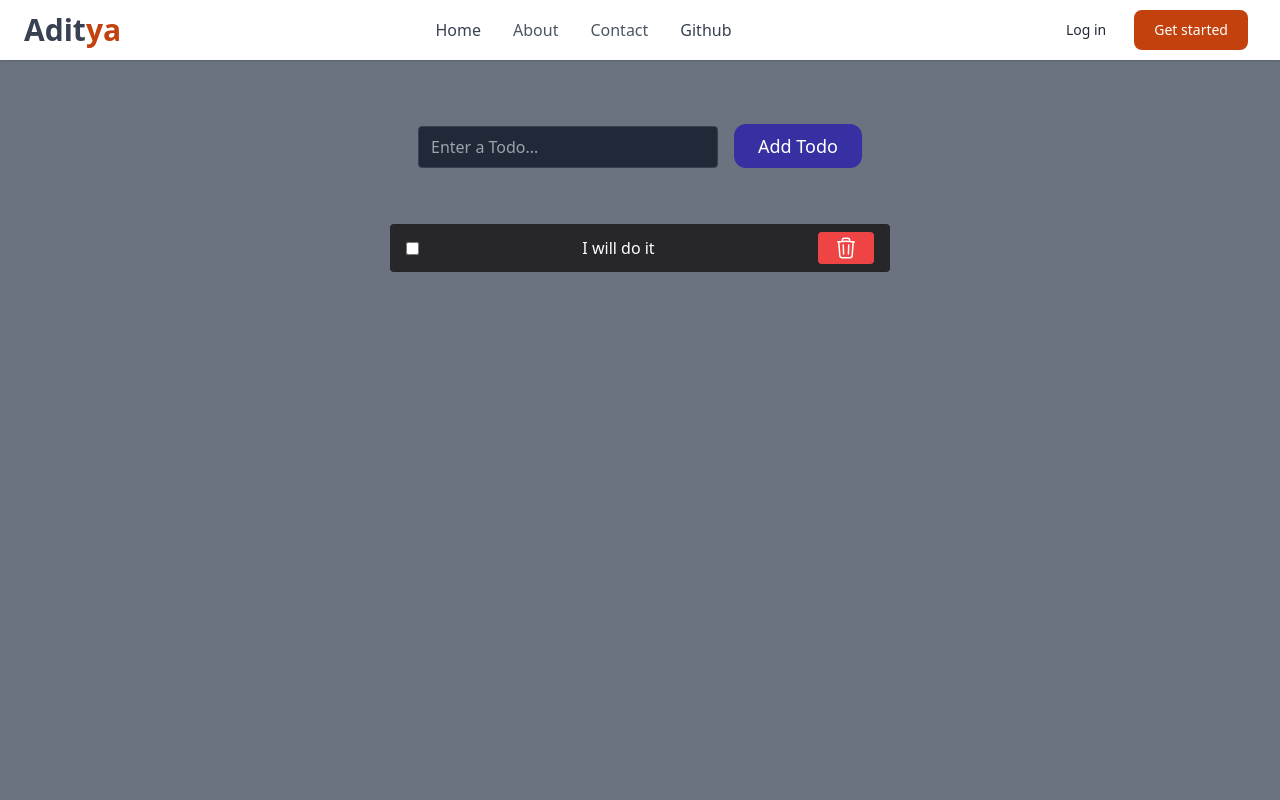
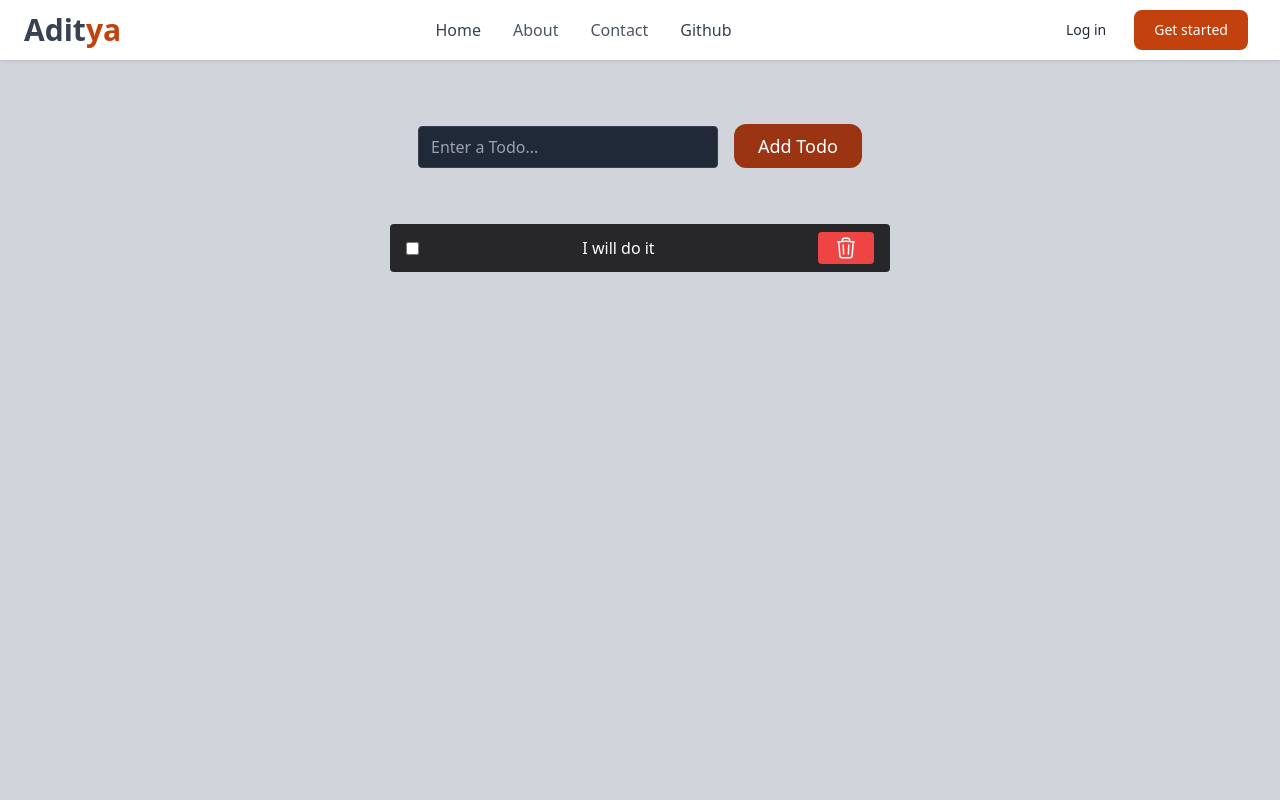
Before and after one commit to aditya-k-maurya/React-Mini-Proj, a React (Vite) app: page /reduxtodo in a window 1280 px wide. Shown: the top 800 px of the page. Built offline with nearby package versions, Linux system fonts and the light colour scheme.

Commit message:
debug redux-todo

```diff
--- a/src/components/To-do-Redux/AddTodo.jsx
+++ b/src/components/To-do-Redux/AddTodo.jsx
@@ -21,14 +21,14 @@ function AddTodo() {
 		>
 			<input
 				type="text"
-				className="bg-gray-800 w-[300px] rounded border border-gray-700 focus:border-indigo-500 focus:ring-2 focus:ring-indigo-900 text-base outline-none text-gray-100 py-1 px-3 leading-8 transition-colors duration-200 ease-in-out"
+				className="bg-gray-800 w-[300px] rounded border border-gray-700 focus:border-orange-500 focus:ring-2 focus:ring-orange-900 text-base outline-none text-gray-100 py-1 px-3 leading-8 transition-colors duration-200 ease-in-out"
 				placeholder="Enter a Todo..."
 				value={input}
 				onChange={(e) => setInput(e.target.value)}
 			/>
 			<button
 				type="submit"
-				className="text-white ml-4 bg-indigo-800 border-0 py-2 px-6 focus:outline-none hover:bg-indigo-900 rounded-xl text-lg"
+				className="text-white ml-4 bg-orange-800 border-0 py-2 px-6 focus:outline-none hover:bg-orange-900 rounded-xl text-lg"
 			>
 				Add Todo
 			</button>
--- a/src/components/To-do-Redux/ReduxTodo.jsx
+++ b/src/components/To-do-Redux/ReduxTodo.jsx
@@ -7,7 +7,7 @@ import { store } from "../../app/store";
 function ReduxTodo() {
 	return (
 		<Provider store={store}>
-			<div className="min-h-screen p-4 bg-gray-500">
+			<div className="min-h-screen p-4 bg-gray-300">
 				<AddTodo />
 				<Todos />
 			</div>
--- a/src/components/To-do-Redux/Todos.jsx
+++ b/src/components/To-do-Redux/Todos.jsx
@@ -1,14 +1,15 @@
 import React, { useState } from "react";
 import { useSelector, useDispatch } from "react-redux";
-import { removeTodo, toggleTodo,updateTodo } from "../../feature/todo/todoSlice";
+import {
+	removeTodo,
+	toggleTodo,
+	updateTodo,
+} from "../../feature/todo/todoSlice";
 
 function Todos() {
-  const [completed, setCompleted] = useState(false)
 	// useSelector is method which have state parameter which get values from store
 	const todos = useSelector((state) => state.todos);
 	const dispatch = useDispatch();
-
-
 
 	return (
 		<>
@@ -18,14 +19,22 @@ function Todos() {
 						className={`m-auto mt-4 flex max-w-[500px]  justify-between items-center bg-zinc-800 px-4 py-2 rounded`}
 						key={todo.id}
 					>
-            <input type="checkbox"
+						<input
+							type="checkbox"
 							checked={todo.completed}
 							onChange={() => {
-                dispatch(toggleTodo(todo.id))
+								dispatch(toggleTodo(todo.id));
 							}}
 						/>
 
-            <div className={`${todo.completed?"text-gray-500 line-through":"text-white"}`}>{todo.text}</div>
+						<div
+							className={`${
+								todo.completed ? "text-gray-500 line-through" : "text-white"
+							}`}
+						>
+							{todo.text}
+            </div>
+
 						<button
 							onClick={() => dispatch(removeTodo(todo.id))}
 							className="text-white bg-red-500 border-0 py-1 px-4 focus:outline-none hover:bg-red-600 rounded text-md"
--- a/src/feature/todo/todoSlice.js
+++ b/src/feature/todo/todoSlice.js
@@ -3,7 +3,7 @@ import { createSlice, nanoid } from "@reduxjs/toolkit";
 const initialState = {
 	todos: [
 		{
-			id:1,
+			id: 1,
 			text: "I will do it",
 			completed: false,
 		},
@@ -38,19 +38,12 @@ export const todoSlice = createSlice({
 			state.todos = state.todos.filter((todo) => todo.id !== action.payload);
 		},
 
-		updateTodo: (state, action) => {
+		toggleTodo: (state, action) => {
 			state.todos.map((todo) => {
-				if (todo.id === action.payload.id) {
-					todo.text = action.payload.text;
+				if (todo.id === action.payload) {
+					todo.completed = !todo.completed;
 				}
 			});
-		},
-
-		toggleTodo: (state, action) => {
-			const todo = state.todos.filter((todo) => todo.id === action.payload.id);
-			if (todo) {
-				todo.completed = !todo.completed;
-			}
 		},
 	},
 });
```
Lines whose indentation alone changed are shown as unchanged.
